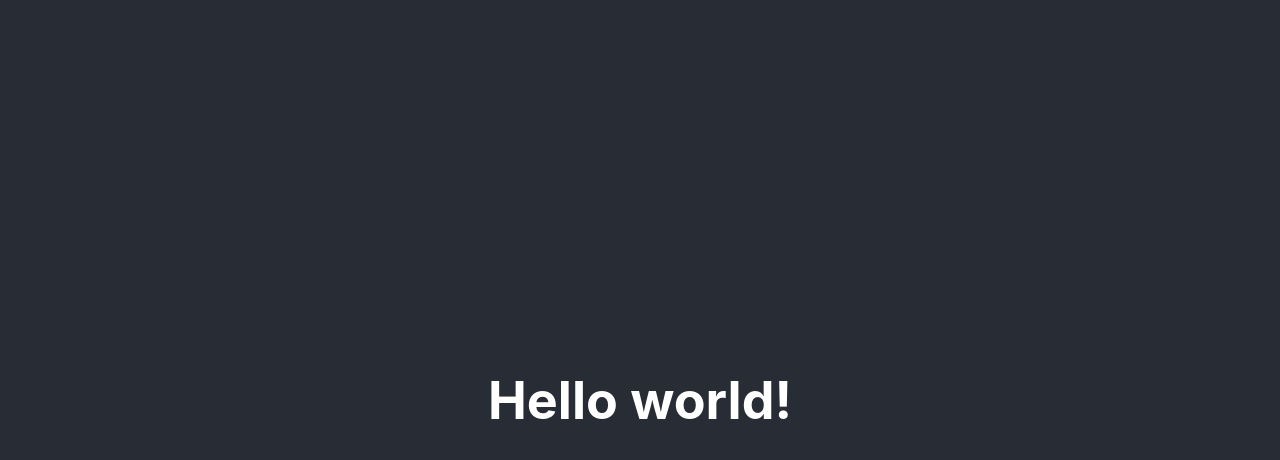
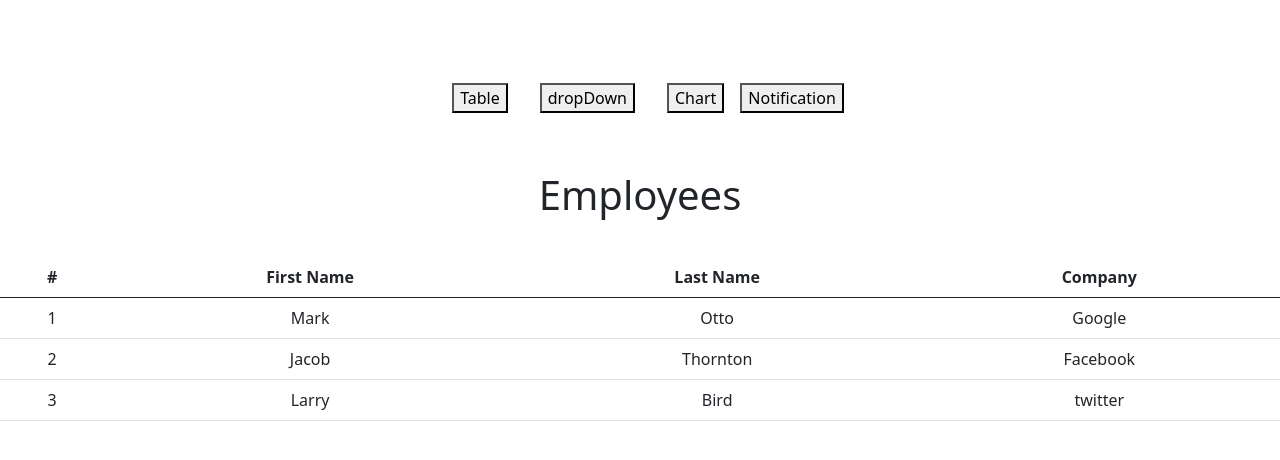
Before and after one commit to ShanalPurohit/reacthello, a React (Create React App) app: page / in a window 1280 px wide. Shown: the top 460 px of the page. Built offline with nearby package versions, Linux system fonts and the light colour scheme.

Commit message:
second commit

```diff
--- a/package.json
+++ b/package.json
@@ -3,12 +3,18 @@
   "version": "0.1.0",
   "private": true,
   "dependencies": {
+    "@popperjs/core": "^2.9.2",
     "@testing-library/jest-dom": "^5.14.1",
     "@testing-library/react": "^11.2.7",
     "@testing-library/user-event": "^12.8.3",
+    "bootstrap": "^5.0.2",
+    "chart.js": "^3.4.0",
     "react": "^17.0.2",
+    "react-bootstrap": "^1.6.1",
+    "react-chartjs-2": "^3.0.3",
     "react-dom": "^17.0.2",
     "react-scripts": "4.0.3",
+    "tippy.js": "^6.3.1",
     "web-vitals": "^1.1.2"
   },
   "scripts": {
--- a/src/App.css
+++ b/src/App.css
@@ -1,5 +1,20 @@
 .App {
   text-align: center;
+
+
+
+}
+
+.chart{
+
+  margin-top: 6%;
+  justify-self: center;
+  width:800px;
+ margin-bottom: 4%;
+ margin-left: 22%;
+ align-items: center;
+
+
 }
 
 .App-logo {
@@ -14,18 +29,68 @@
 }
 
 .App-header {
-  background-color: #282c34;
+  background-color: #726969;
   min-height: 100vh;
   display: flex;
   flex-direction: column;
   align-items: center;
   justify-content: center;
   font-size: calc(10px + 2vmin);
-  color: white;
+  color: black;
+}
+
+.table{
+margin-top: 3% ;
+justify-content: center;
+
+
+
+
+}
+
+
+.heading{
+  margin-top: 2%;
 }
 
 .App-link {
   color: #61dafb;
+}
+
+.custom-select{
+  margin-top: 2%;
+}
+
+
+
+.button{
+  margin-top: 2%;
+  margin-bottom: 2%;
+  margin-left: 20%;
+  margin-right: 20%;
+}
+
+.popper{
+  margin-top: 2%;
+  margin-bottom: 2%;
+  margin-left: 20%;
+  margin-right: 20%;
+}
+
+.area{
+  display: inline-block;
+  color: #ece5e8;
+  font-weight: bold;
+  padding: 5px 10px;
+  font-size: 13px;
+  border-radius: 4px;
+  margin-top: 10%;
+}
+
+.demo1{
+  margin-top: 4%;
+  margin-left: 4%;
+  margin-right: 4%;
 }
 
 @keyframes App-logo-spin {
@@ -35,4 +100,5 @@
   to {
     transform: rotate(360deg);
   }
+
 }
--- a/src/App.js
+++ b/src/App.js
@@ -1,15 +1,26 @@
 import logo from './logo.svg';
 import './App.css';
+import Table from './Table.js';
+import Dropdown from './Dropdown.js';
+import Chart from './Chart.js';
+import Popper from './Popper.js';
+import Button from './Button.js';
+
+
 
 
 function App() {
+  const isBackgroundRed = true;
   return (
+
     <div className="App">
-      <header className="App-header">
-       <h1>Hello world!</h1>
-      </header>
-    </div>
+     <Button/>
+
+      </div>
   );
 }
 
+
+
+
 export default App;
--- /dev/null
+++ b/src/Button.js
@@ -0,0 +1,45 @@
+
+ import React  from 'react';
+ import {useState} from 'react';
+ import Table from './Table.js';
+ import Dropdown from './Dropdown.js';
+ import Chart from './Chart.js';
+ import Popper from './Popper.js';
+ import tippy from 'tippy.js';
+import 'tippy.js/dist/tippy.css';
+
+function Button(){
+
+    tippy('#myButton', {
+        content: "Hello!",
+        placement: 'top',
+      });
+        const [active, setActive] = useState("table");
+
+        return (
+<div className="demo">
+    <nav className="demo1 p-3">
+
+        <button className ="m-3"onClick={() => setActive ("table")}>Table</button>
+        <button className ="m-3"onClick={() => setActive ("dropdown")}>dropDown</button>
+        <button className ="m-3"onClick={() => setActive ("chart")}>Chart</button>
+        <button id="myButton">Notification</button>
+
+
+
+
+    </nav>
+
+    <div>
+        {active === "table" && <Table/>}
+        {active === "dropdown" && <Dropdown/>}
+        {active === "chart" && <Chart/>}
+
+    </div>
+</div>
+
+        );
+
+    }
+
+    export default Button;
--- /dev/null
+++ b/src/Chart.js
@@ -0,0 +1,32 @@
+import React from 'react'
+import { Line } from 'react-chartjs-2'
+
+function Linechart()
+{
+
+
+    const data={
+        labels:['Jan','Feb', 'Mar', 'Apr', 'May'],
+        datasets:[
+            {
+                label:'Sales for 2020 (M)',
+                data: [3,4.5,5,3,6],
+                backgroundColor:['rgba(255,206,86,0.2)']
+            }
+        ]
+    }
+
+
+
+    return(
+        <div className ="chart">
+            <h1>Line Chart</h1>
+        <Line  data={data} />
+        </div>
+    )
+
+
+
+}
+
+export default Linechart;
--- /dev/null
+++ b/src/Dropdown.js
@@ -0,0 +1,25 @@
+import * as ReactBootstarp from "react-bootstrap";
+import {DropdownButton,Dropdown} from 'react-bootstrap'
+import React from 'react'
+
+
+function Dropdowns(){
+    return(
+<div>
+  <h1 className="heading">Select Country</h1>
+
+<select>
+  <option value="steak">India</option>
+  <option value="steak">America</option>
+  <option value="steak">Germany</option>
+  <option value="steak">south Africa</option>
+  <option value="steak">Canada</option>
+  <option value="steak">NewZealand</option>
+</select>
+
+</div>
+
+
+    )
+}
+export default Dropdowns;
--- /dev/null
+++ b/src/Popper.js
@@ -0,0 +1,24 @@
+import React  from 'react'
+import { createPopper } from '@popperjs/core';
+import './App.css';
+import './chart.css';
+import tippy from 'tippy.js';
+import 'tippy.js/dist/tippy.css';
+
+function Popper(){
+    tippy('#myButton', {
+        content: "There are 4 Notifications",
+        placement: 'top',
+      });
+
+    return(
+        <div className="area">
+          <tippy id="#myButton">
+
+            <button id="myButton">Notification</button>
+            </tippy>
+        </div>
+    )
+}
+
+export default Popper;
--- /dev/null
+++ b/src/Table.js
@@ -0,0 +1,42 @@
+import * as ReactBootstarp from "react-bootstrap";
+import React from 'react'
+function Table(){
+
+    return(
+        <div>
+<h1 class="heading">Employees</h1>
+
+     <table class="table">
+     <thead class="thead-dark">
+   <tr>
+     <th>#</th>
+     <th>First Name</th>
+     <th>Last Name</th>
+     <th>Company</th>
+   </tr>
+ </thead>
+ <tbody>
+   <tr>
+     <td>1</td>
+     <td>Mark</td>
+     <td>Otto</td>
+     <td>Google</td>
+   </tr>
+   <tr>
+     <td>2</td>
+     <td>Jacob</td>
+     <td>Thornton</td>
+     <td>Facebook</td>
+   </tr>
+   <tr>
+     <td>3</td>
+     <td>Larry </td>
+     <td>Bird</td>
+     <td>twitter</td>
+   </tr>
+ </tbody>
+</table>
+</div>
+    )
+}
+export default Table;
--- /dev/null
+++ b/src/chart.css
@@ -0,0 +1,13 @@
+
+.chart{
+
+    margin-top: 6%;
+    justify-self: center;
+    width:800px;
+   margin-bottom: 4%;
+   margin-left: 22%;
+   align-items: center;
+   background-color:cornsilk;
+
+
+  }
--- a/src/index.js
+++ b/src/index.js
@@ -3,6 +3,7 @@ import ReactDOM from 'react-dom';
 import './index.css';
 import App from './App';
 import reportWebVitals from './reportWebVitals';
+import 'bootstrap/dist/css/bootstrap.min.css';
 
 ReactDOM.render(
   <React.StrictMode>
```
Also changed, not shown: 1 other file (tests, documents, lock files or other folders).
